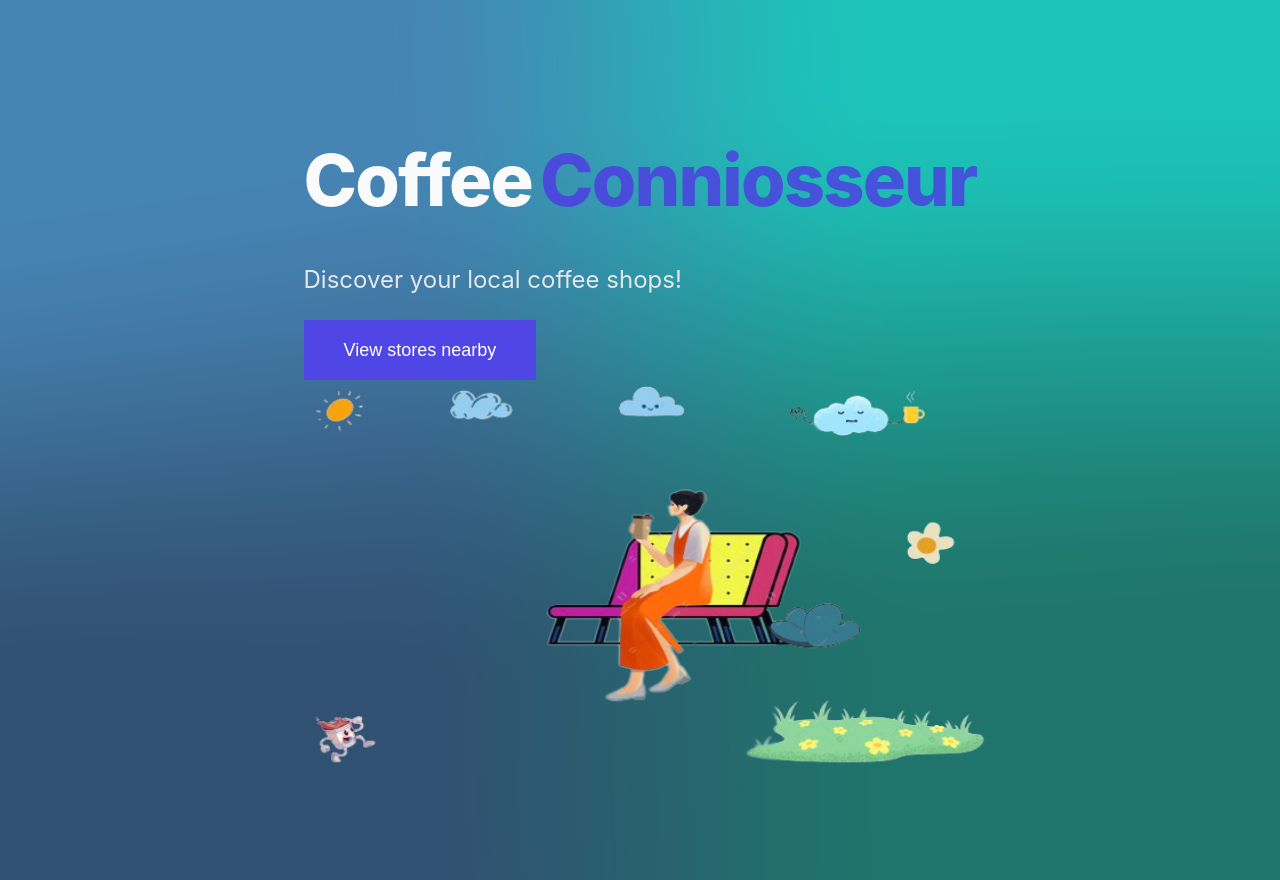
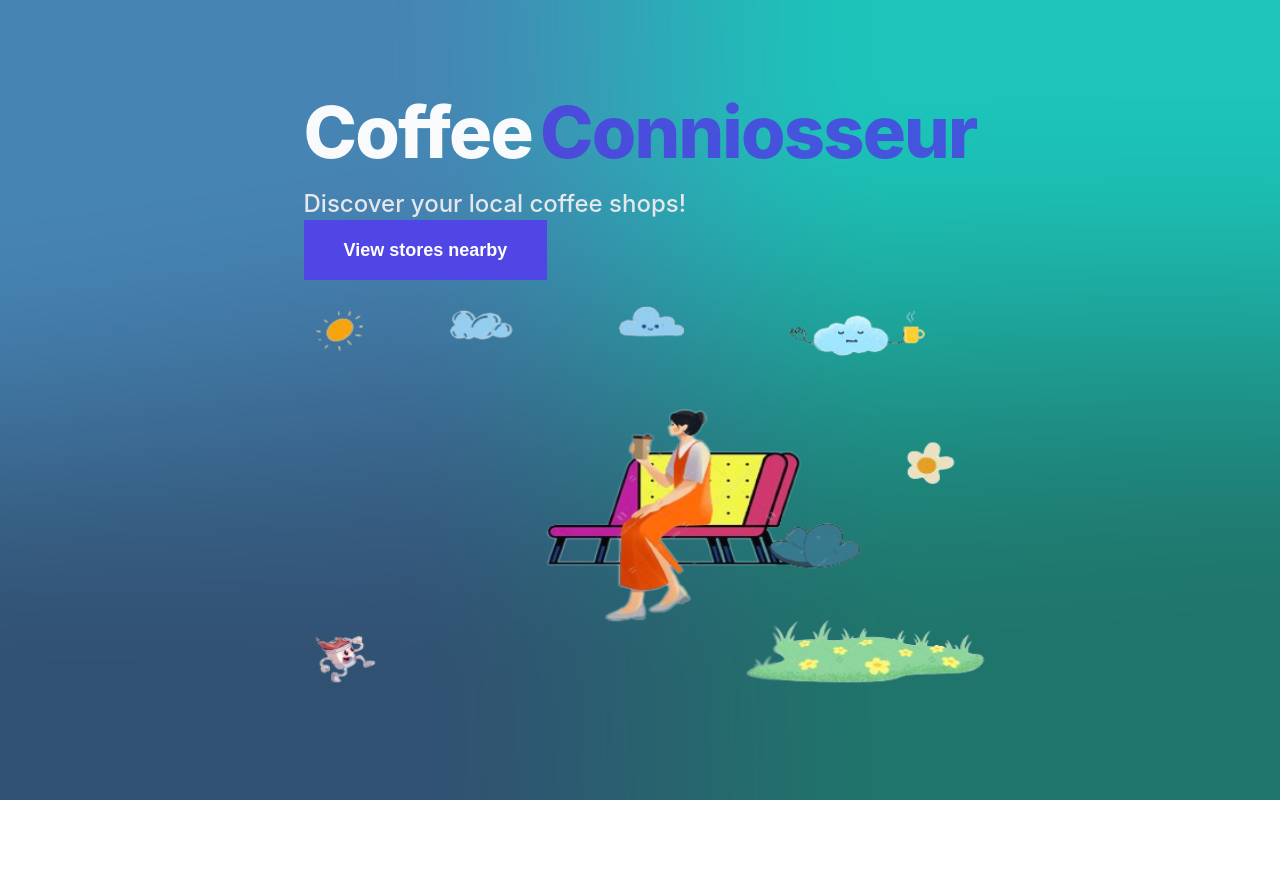
Before and after one commit to deepali-02/discover-coffee-stores, a Next.js app: page / in a window 1280 px wide. After the commit the page ends 800 px from the top, so only its background shows below. Built offline with nearby package versions, Linux system fonts and the light colour scheme.

Commit message:
added style for p abd button

```diff
--- a/styles/globals.css
+++ b/styles/globals.css
@@ -19,6 +19,33 @@ a {
   box-sizing: border-box;
 }
 
+p {
+  font-weight: 500;
+}
+
+h1,
+h2,
+h3,
+h4,
+h5,
+h6,
+hr,
+p,
+pre {
+  margin: 0;
+}
+
+button {
+  background-color: transparent;
+  background-image: none;
+  font-weight: 600;
+}
+
+button:focus {
+  outline: 1px dotted;
+  outline: 5px auto -webkit-focus-ring-color;
+}
+
 :root {
   --text-purple: rgba(80, 50, 231, 0.758);
   --text-purple-dark: rgba(79, 70, 229, 1);
```
